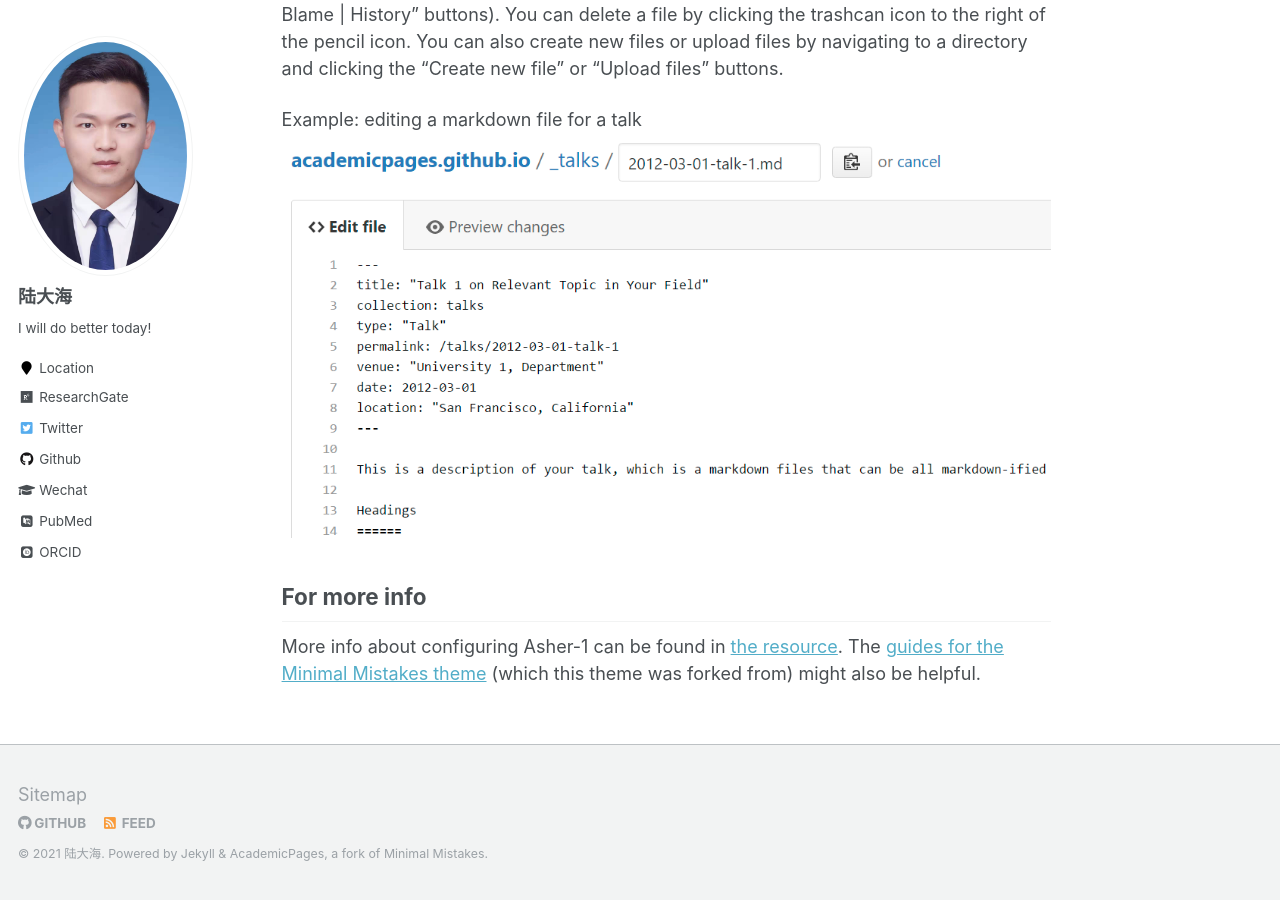
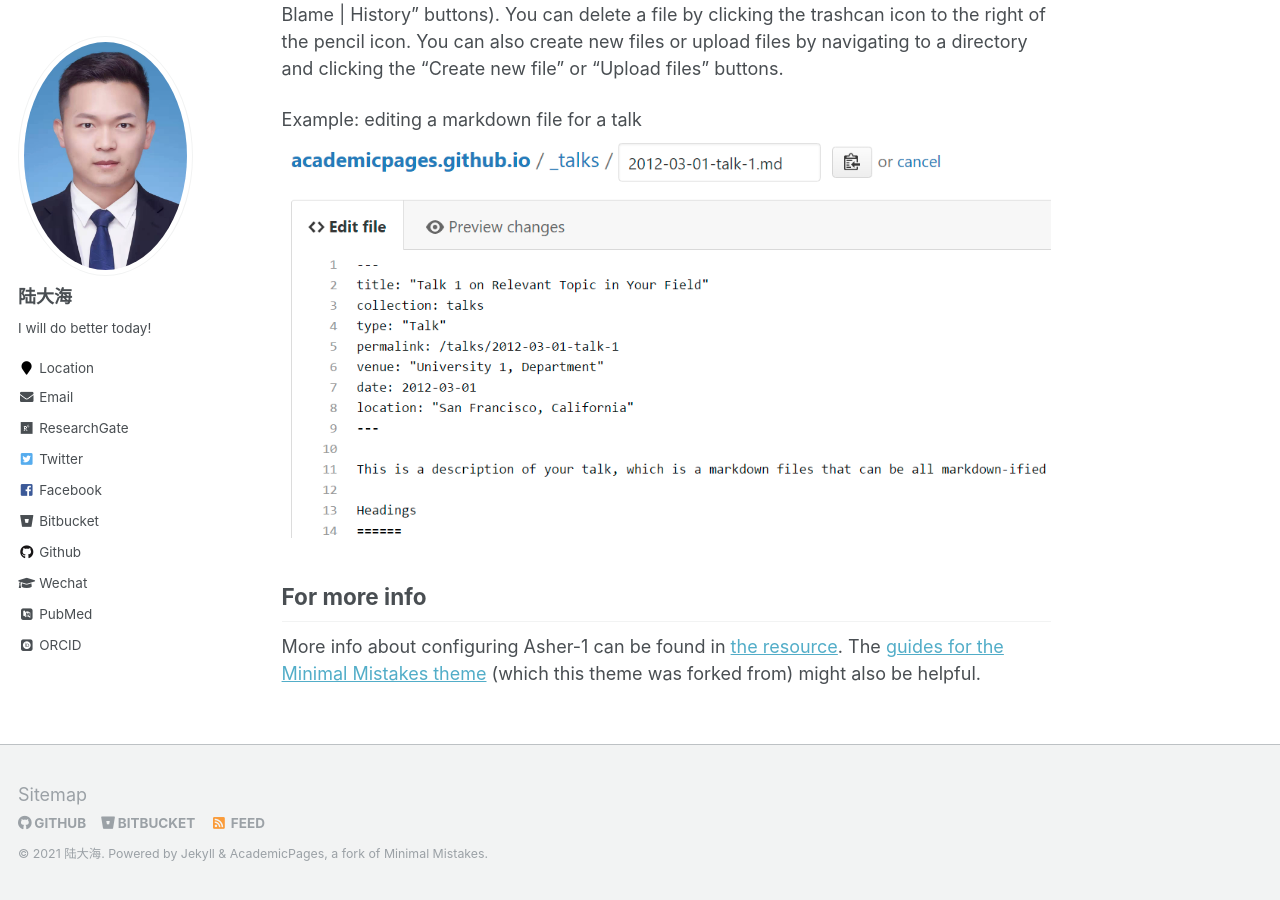
Before and after one commit to Asher-1/Asher-1.github.io, a Jekyll site: the page built from _pages/about.md, in a window 1280 px wide and 900 px high, scrolled down 2409 px. Built offline with Jekyll 4.4.1, drawn with Linux system fonts in a browser that asks for light colours; some web fonts are replaced; some of the changed lines change nothing that is shown.

Commit message:
fix broken url on cv

```diff
--- a/_config.yml
+++ b/_config.yml
@@ -19,7 +19,7 @@ breadcrumbs              : false # true, false (default)
 words_per_minute         : 160
 future                   : true
 read_more                : "disabled" # if enabled, adds "Read more" links to excerpts
-talkmap_link             : false #change to true to add link to talkmap on talks page
+talkmap_link             : true #change to true to add link to talkmap on talks page
 comments:
   provider               : # false (default), "disqus", "discourse", "facebook", "google-plus", "staticman", "custom"
   disqus:
@@ -87,14 +87,14 @@ author:
   employer         :
   pubmed           : "https://www.ncbi.nlm.nih.gov/pubmed/?term=john+snow"
   wechat    	   : "https://asher-1.github.io/images/wechat.jpg"
-  email            :
+  email            : "ludahai19@163.com"
   researchgate     : "https://www.researchgate.net/profile/Dahai-Lu"
   uri              :
-  bitbucket        :
+  bitbucket        : "https://bitbucket.org/dahailu/"
   codepen          :
   dribbble         :
   flickr           :
-  facebook         :
+  facebook         : "https://www.facebook.com/people/%E9%99%86%E5%A4%A7%E6%B5%B7/100015618395997/"
   foursquare       :
   github           : "Asher-1"
   google_plus      :
```
